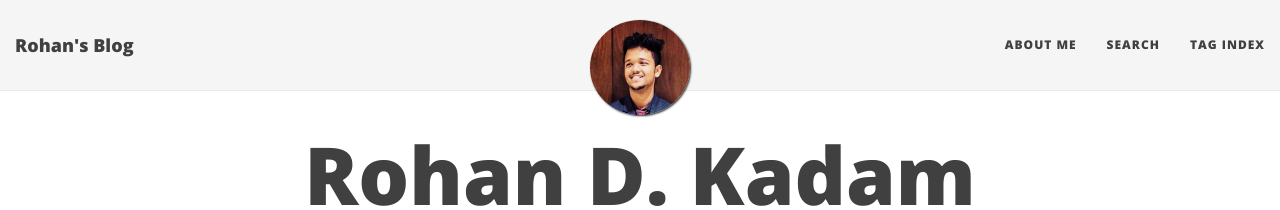
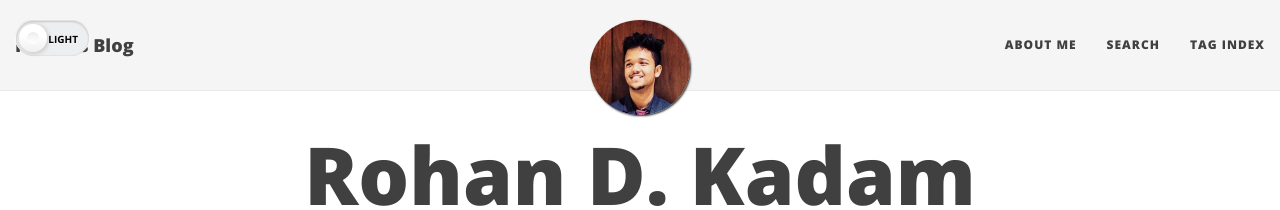
Before and after one commit to iamrdk21/Website1, a Jekyll site: the page built from aboutme.md, in a window 1280 px wide. Shown: the top 210 px of the page. Built offline with Jekyll 4.4.1, drawn with Linux system fonts in a browser that asks for light colours; nearby versions of some CDN libraries.

Commit message:
Update nav.html

```diff
--- a/_includes/nav.html
+++ b/_includes/nav.html
@@ -12,6 +12,18 @@
       {%- elsif site.title -%}
         <a class="navbar-brand" href="{{ '' | absolute_url }}">{{ site.title }}</a>
       {%- endif -%}
+
+	<head><link rel="stylesheet" href="../css/dark-mode.css"></head>
+<label class="switch">
+      <input class="switch-input" type="checkbox" onclick="myFunction()"/>
+      <span class="switch-label" data-on="Dark" data-off="Light"></span> <span class="switch-handle"></span> </label>
+
+<script>
+function myFunction() {
+   var element = document.body;
+   element.classList.toggle("dark-mode");
+}
+</script>
     </div>
 
     <div class="collapse navbar-collapse" id="main-navbar">
```
